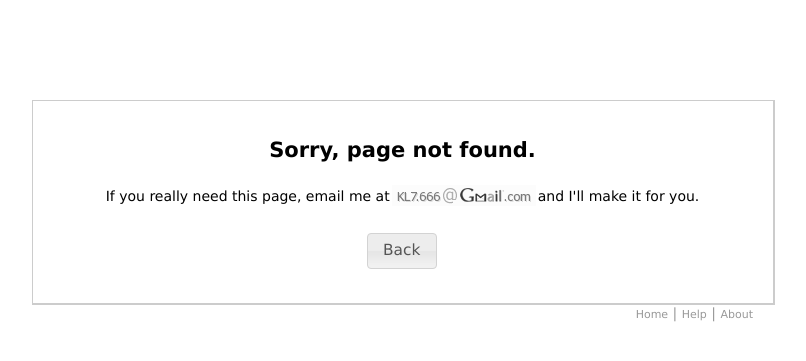
After one commit to KL-7/numintegr, a Django app: template templates/404.html in a window 1280 px wide. The commit adds this page. Shown: the top 361 px of the page, without its empty margins (237-1043 px from the left). Run offline with Django 3.2, Linux system fonts and the light colour scheme; the template is opened without the code that fills it, so the values that code supplies are empty.

Commit message:
Add 404 and 500 pages

```diff
--- a/settings.py
+++ b/settings.py
@@ -4,7 +4,8 @@ import os
 
 BASE_DIR = os.path.dirname(__file__)
 
-DEBUG = 'SERVER_SOFTWARE' in os.environ and 'Development' in os.environ['SERVER_SOFTWARE']
+#DEBUG = 'SERVER_SOFTWARE' in os.environ and 'Development' in os.environ['SERVER_SOFTWARE']
+DEBUG = False
 TEMPLATE_DEBUG = DEBUG
 
 ADMINS = (
--- a/static/css/main.css
+++ b/static/css/main.css
@@ -22,6 +22,16 @@ h1 {
 	border-right: 2px solid #CCCCCC;
 	border-bottom: 2px solid #CCCCCC;
 	border-left: 1px solid #CCCCCC;
+}
+
+div#main {
+	padding: 0 0 1px;
+}
+
+img.mail {
+	position: relative;
+	top: 5px;
+	padding: 0 2px;
 }
 
 #main form {
--- /dev/null
+++ b/templates/404.html
@@ -0,0 +1,8 @@
+{% extends "base_withback.html" %}
+
+{% block title %}404 - Not found{% endblock %}
+
+{% block content %}
+	<h2>Sorry, page not found.</h2>
+	<p>If you really need this page, email me at<img src="{{ MEDIA_URL }}images/mail.png" class="mail"/>and I'll make it for you.</p>
+{% endblock %}
--- a/templates/about.html
+++ b/templates/about.html
@@ -3,5 +3,5 @@
 {% block title %}About{% endblock %}
 
 {% block content %}
-	<p>About page O_o</p>
+	<p>What about?</p>
 {% endblock %}
--- a/templates/help.html
+++ b/templates/help.html
@@ -3,5 +3,5 @@
 {% block title %}Help{% endblock %}
 
 {% block content %}
-	<p>Help O_o</p>
+	<p>Need some help? Then press [F1] key.</p>
 {% endblock %}
```
Also changed, not shown: templates/500.html (added, +7 -0 lines), static/images/mail.png (added).
